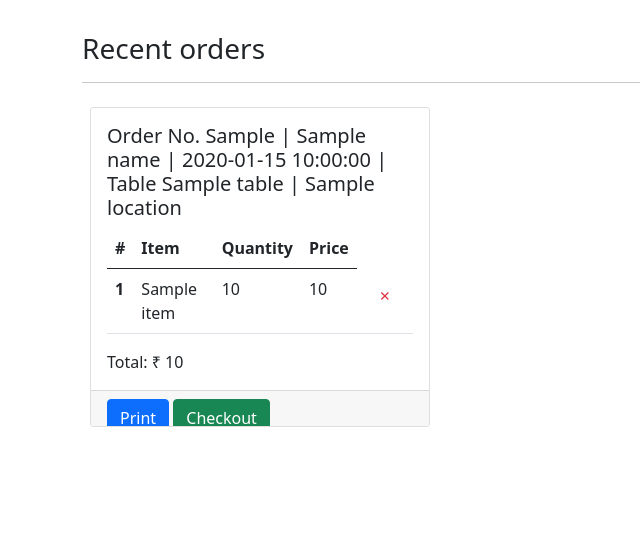
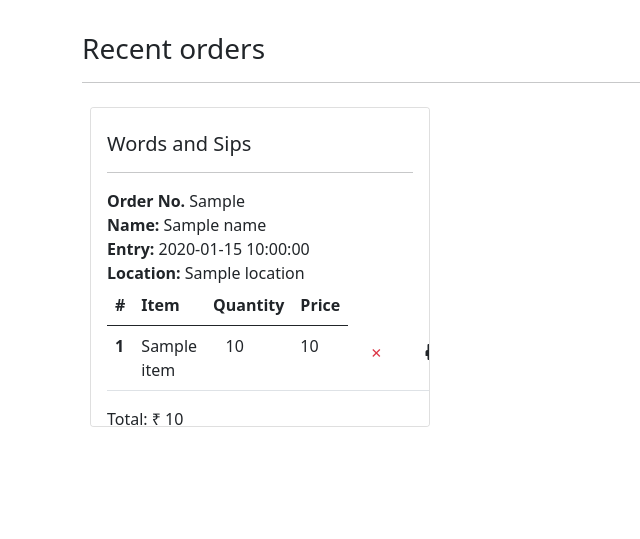
Before and after one commit to skapa-xd/wordsandsips, a Flask app: template templates/dashboard.html in a window 1280 px wide. Shown: the part 56-595 px from the top of the page, without its empty margins (0-640 px from the left). Run offline with Flask 2, Linux system fonts and the light colour scheme; the template is opened without the code that fills it: most values are stand-ins (such as "Sample title", 1, 10 or a date in 2020).

Commit message:
Update dashboard.html

```diff
--- a/templates/dashboard.html
+++ b/templates/dashboard.html
@@ -2,7 +2,7 @@
 %}
 
 <h3>Recent orders</h3>
-<hr />
+<hr>
 
 <div class="row">
   {% if orders %} {% for id in orders.keys() %}
@@ -10,9 +10,12 @@
     <div class="card m-2 overflow-scroll" style="height: 20rem">
       <div class="card-body">
         <h5 class="card-title">
-          Order No. {{orders[id].order_no}} | {{orders[id].name}} |
-          {{orders[id].start_time}} | Table {{orders[id].table}} |
-          {{orders[id].location | capitalize}}
+          <h5> Words and Sips </h5>
+              <hr>
+             <b>Order No. </b>  {{orders[id].order_no}} <br>
+             <b>Name: </b> {{orders[id].name}} <br>
+             <b>Entry: </b> {{orders[id].start_time}} <br>
+             <b>Location: </b> {{orders[id].location | capitalize}}
         </h5>
         <table class="table">
           <thead>
@@ -29,19 +32,23 @@
             <tr>
               <th scope="row">{{loop.index}}</th>
               <td>Entry Fee</td>
-              <td>{{orders[id].quantity}}</td>
+              <td>&nbsp;&nbsp;&nbsp;{{orders[id].quantity}}</td>
               <td>{{item.entry_fee}}</td>
             </tr>
             {% else %}
             <tr>
               <th scope="row">{{loop.index}}</th>
               <td>{{item.name}}</td>
-              <td>{{item.quantity}}</td>
+              <td>&nbsp;&nbsp;&nbsp;{{item.quantity}}</td>
               <td>{{item.amount}}</td>
-		<td>
+		          <td>
                 <a href="{{url_for('delete_order', id=id, item_id=item.order_id)}}">
-                <button class="btn text-danger">&cross;</button>
+                <button id="crossSign" class="btn text-danger">&cross;</button>
             </td>
+            <td>
+              <a href="{{url_for('print_order', id=id, item_id = item.order_id)}}">
+              <button id="printIcon" style="font-size:16px" class="btn dark"><i class="fa fa-print"></i></button>
+          </td>
             </tr>
             {% endif %} {% endfor %}
           </tbody>
@@ -78,12 +85,17 @@
 {% endblock %} {% block scripts %}
 
 <script>
-  setInterval(() => {
+    setInterval(() => {
     setInterval(location.reload(), 1000);
   }, 30000);
+
   function printDiv(divName) {
     var printContents = document.getElementById(divName);
     var cardFooter = printContents.getElementsByClassName("card-footer")[0];
+    var crossSign = document.getElementById("crossSign");
+    var printIcon = document.getElementById("printIcon");
+    crossSign.remove();
+    printIcon.remove();
     cardFooter.remove();
     w = window.open();
     w.document.write(printContents.innerHTML);
@@ -91,26 +103,6 @@
     w.close();
   }
 
-  const $staffSelect = document.getElementById('page')
-
-  $staffSelect.onchange = function () {
-    console.log("CHANGED")
-    print("CHANGED")
-    const message = "New Order";
-  }
-
-  // function showFlashMessage(element) {
-  //   var event = new CustomEvent('showFlashMessage');
-  //   element.dispatchEvent(event);
-  // };
-
-  // var flashMessages = document.getElementsByClassName('js-flash-message');
-  // document.onchange = function() {
-  //   console.log("CHANGED");
-  // }
-  //show first flash message avilable in your page
-  // showFlashMessage("You have a new order!", "success");
-  // showFlashMessage(flashMessages[0]);
 </script>
 
 {% endblock %}
```
